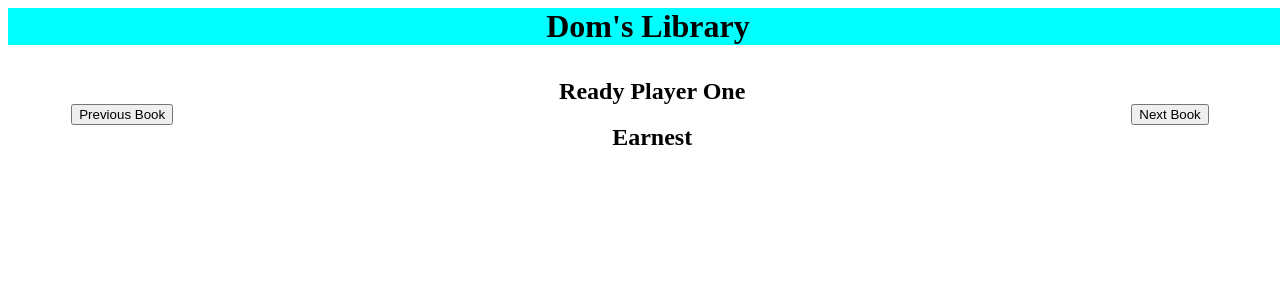
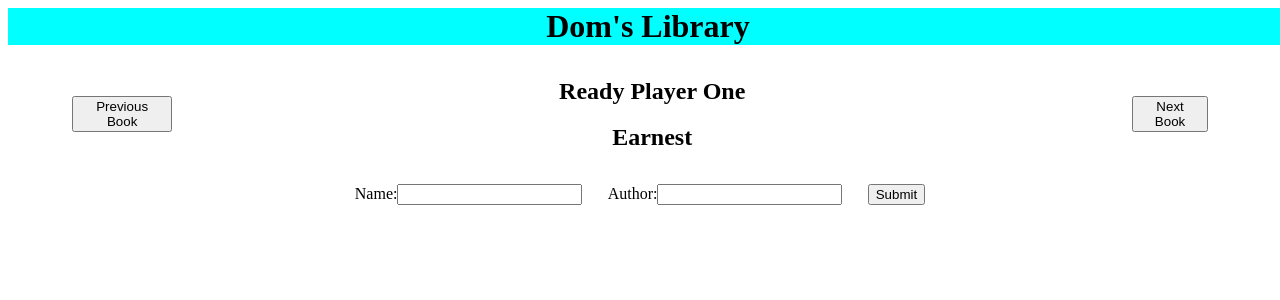
Before and after one commit to Kelphane/DCC-Library, a React (Create React App) app: page / in a window 1280 px wide. Shown: the top 300 px of the page. Built offline with nearby package versions, Linux system fonts and the light colour scheme.

Commit message:
Created a form in CreateBook Component

```diff
--- a/src/components/App.jsx
+++ b/src/components/App.jsx
@@ -2,6 +2,7 @@
 import './App.css';
 import TitleBar from './TitleBar/TitleBar';
 import BookViewer from "./BookViewer/BookViewer";
+import CreateBook from "./CreateBook/CreateBook";
 
 class App extends Component{
     constructor(props){
@@ -38,8 +39,9 @@
     render(){
         return (
             <div>
-                <TitleBar className='container-fluid' />
+                <TitleBar />
                 <BookViewer nextBook={this.goToNextBook} prevBook={this.goToPreviousBook} book={this.books[this.state.bookNumber]}/>
+                <CreateBook />
             </div>
         );
     }
--- /dev/null
+++ b/src/components/CreateBook/CreateBook.css
@@ -0,0 +1,9 @@
+.form {
+    display: flex;
+    flex-direction: row;
+    justify-content: center;
+}
+
+.form label, button{
+    margin: 1%;
+}
--- /dev/null
+++ b/src/components/CreateBook/CreateBook.jsx
@@ -0,0 +1,30 @@
+import React, {Component} from "react";
+import "./CreateBook.css";
+
+class CreateBook extends Component {
+    constructor(props){
+        super(props);
+        this.state = {
+            name: "",
+            author: ""
+        };
+    }
+
+    render(){
+        return (
+            <form className="form">
+                <label>
+                    Name:
+                    <input type="text" />
+                </label>
+                <label>
+                    Author:
+                    <input />
+                </label>
+                <button>Submit</button>
+            </form>
+        );
+    }
+}
+
+export default CreateBook;
```
